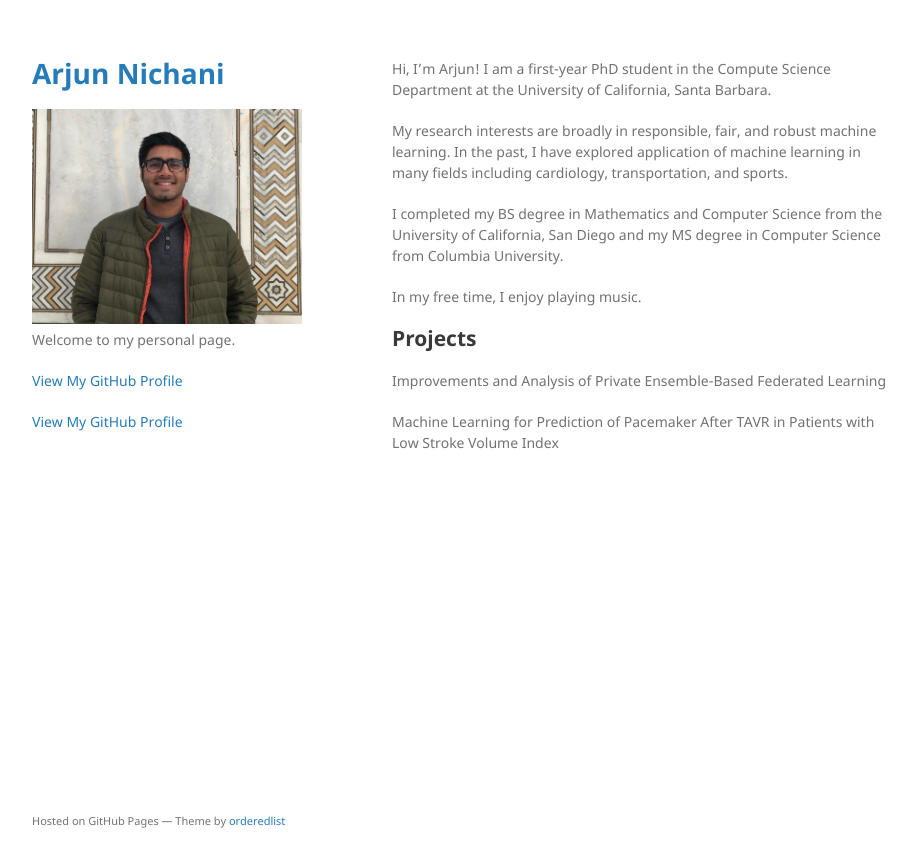
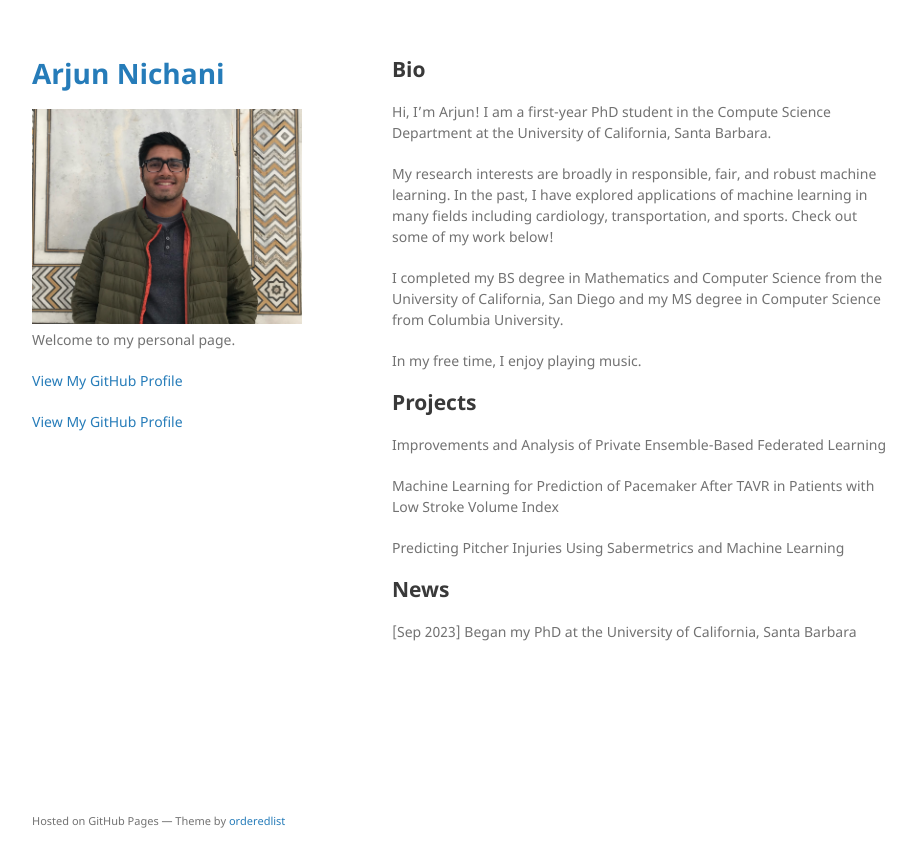
Before and after one commit to arjnich/arjnich.github.io, a Jekyll site: the page built from index.md, in a window 1280 px wide. Shown: the top 867 px of the page, without its empty margins (178-1094 px from the left). Built offline with Jekyll 4.4.1, drawn with Linux system fonts in a browser that asks for light colours; our own code applies the rules of GitHub Pages for plain Markdown files.

Commit message:
Added News section

```diff
--- a/index.md
+++ b/index.md
@@ -2,10 +2,11 @@
 layout: default
 ---
 
+## Bio
 
 Hi, I'm Arjun! I am a first-year PhD student in the Compute Science Department at the University of California, Santa Barbara.
 
-My research interests are broadly in responsible, fair, and robust  machine learning. In the past, I have explored application of machine learning in many fields including cardiology, transportation, and sports.
+My research interests are broadly in responsible, fair, and robust  machine learning. In the past, I have explored applications of machine learning in many fields including cardiology, transportation, and sports. Check out some of my work below!
 
 I completed my BS degree in Mathematics and Computer Science from the University of California, San Diego and my MS degree in Computer Science from Columbia University.
 
@@ -21,3 +22,10 @@ In my free time, I enjoy playing music.
 Improvements and Analysis of Private Ensemble-Based Federated Learning
 
 Machine Learning for Prediction of Pacemaker After TAVR in Patients with Low Stroke Volume Index
+
+Predicting Pitcher Injuries Using Sabermetrics and Machine Learning
+
+
+## News
+
+[Sep 2023] Began my PhD at the University of California, Santa Barbara
```
